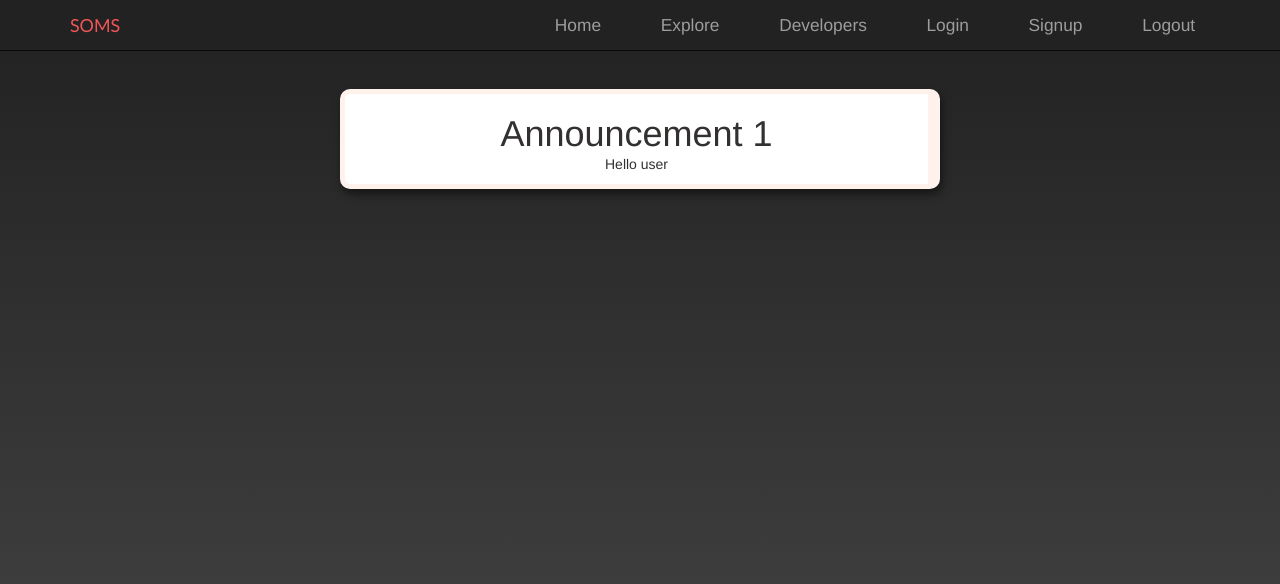
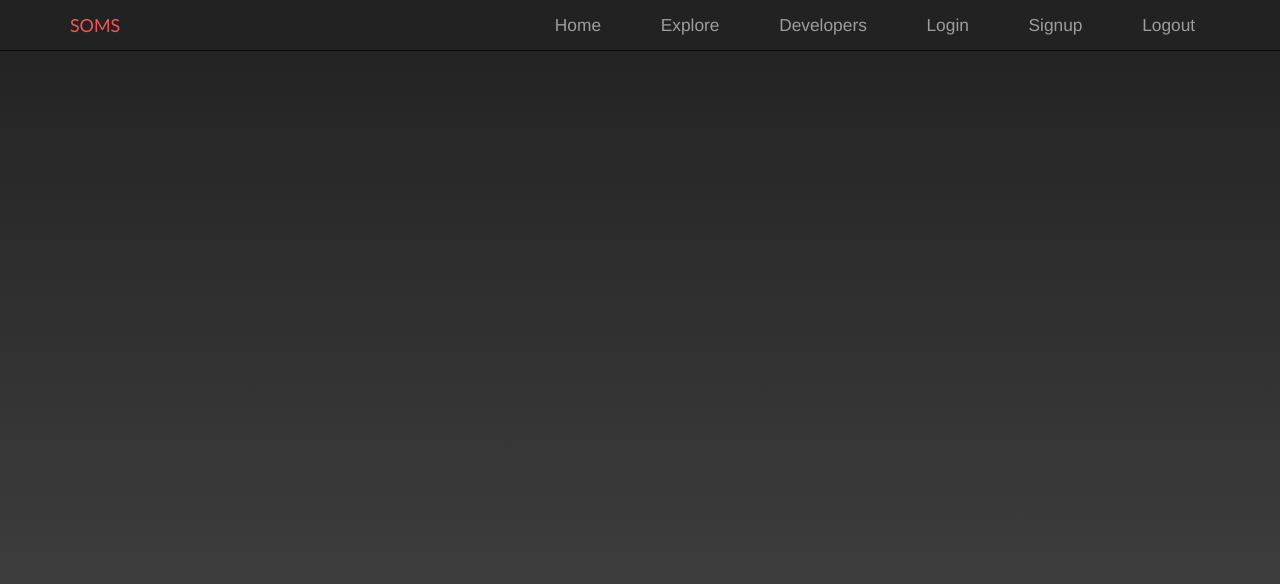
Before and after one commit to sethrodg/SOMS, a React (Create React App) app in the folder my-app/: page /announce in a window 1280 px wide. Shown: the top 584 px of the page. Built offline with nearby package versions, Linux system fonts and the light colour scheme; no server answers; the database is empty.

Commit message:
changed announcement animation

```diff
--- a/my-app/src/components/announce.js
+++ b/my-app/src/components/announce.js
@@ -4,14 +4,9 @@ import React, { useEffect, useState } from 'react';
 import { doc, onSnapshot, collection, query, where } from "firebase/firestore";
 import { db } from '../firebase';
 import "./announce.scss"
-const Announce = () => {
-  document.addEventListener("DOMContentLoaded", function(event) {
-  //var cards = Array.from(document.querySelectorAll(".card"));
-  var holder = document.querySelector("#holder");
-  var up = document.querySelector("#up");
-  var down = document.querySelector("#down");
 let announcementType = [];
 let announcement = [];
+const Announce = () => {
     const a = query(collection(db, "Announcement"))
     const unsubbb = onSnapshot(a, (querySnapshot) => {
         const response = querySnapshot.docs.map(doc => doc.data());
@@ -20,131 +15,28 @@ const Announce = () => {
             announcement.push(element.Announcement);
         });
         var counter = 0;
-        announcementType.forEach(item =>{
-          let parentnode = document.getElementById("holder");
-          let child = document.createElement("div");
-          child.classList = "card";
+        announcement.forEach(item => {
+            let parentnode = document.getElementById("AnnoucementHeader");
+            let child = document.createElement("li");
             let header = document.createTextNode(item);
-          let bodytext = document.createTextNode(counter);
-          child.append(header);
-          child.append(bodytext);
-          parentnode.append(child);
-          counter+=1;
+            child.appendChild(header);
+            parentnode.appendChild(child);
+            counter += 1;
         });
     });
-    // Set the visible range for the
-  // cards - Currently 2
-  var cards = Array.from(document.querySelectorAll(".card"));
-  var visibles = {
-      start: 0,
-      end: 1
-  };
-  var scrolled = false;
-  var setVisibles = function (range) {
-      for (var i = 0; i < cards.length; i++) {
-          cards[i].classList.remove("fading", "f1", "f2", "f3", "bottom", "top");
-      }
-      var uppers, lowers;
-      if (range.end !== cards.length) {
-          lowers = cards.slice(range.end);
-          for (var i = 0; i < lowers.length; i++) {
-              lowers[i].classList.add("fading");
-              lowers[i].classList.add("bottom");
-              if (i < 2) {
-                  lowers[i].classList.add("f".concat(i + 1));
-              }
-              else {
-                  lowers[i].classList.add("f3");
-              }
-          }
-      }
-      if (range.start !== 0) {
-          uppers = cards.slice(0, range.start);
-          for (var i = 0; i < uppers.length; i++) {
-              uppers[i].classList.add("fading");
-              uppers[i].classList.add("top");
-              if (i < uppers.length - 2) {
-                  uppers[i].classList.add("f3");
-              }
-              else {
-                  uppers[i].classList.add("f".concat(uppers.length - i));
-              }
-          }
-      }
-  };
-  var scrollAction = function (event) {
-      if (!scrolled) {
-          var scrolledDown = event.deltaY > 0;
-          if (scrolledDown) {
-              if (visibles.end < cards.length) {
-                  visibles.start += 1;
-                  visibles.end += 1;
-                  // console.log("Down");
-                  setVisibles(visibles);
-              }
-          }
-          else {
-              if (visibles.start > 0) {
-                  visibles.start -= 1;
-                  visibles.end -= 1;
-                  // console.log("Up");
-                  setVisibles(visibles);
-              }
-          }
-          scrolled = true;
-          setTimeout(function () {
-              scrolled = false;
-          }, 500);
-      }
-  };
-  setVisibles(visibles);
 
-  // document.addEventListener("DOMContentLoaded", function(event) {
-    // put your javascript code here
-    console.log('document is ready. I can sleep now');
-    holder?.addEventListener("mousewheel", scrollAction);
-    holder?.addEventListener("DOMMouseScroll", scrollAction);
-  });
 
     return (
-
         // <html>
-         <body>
-          <div id="holder">
-            <div class="card" id ="first">
-                <h1>Announcement 1</h1>
-                <p>Hello user</p>
+        <div>
+            <div class="scrolling-words-container">
+                <div class="scrolling-words-box">
+                    <ul>
+                        <li id="AnnoucementHeader">Announcements!</li>
+                    </ul>
                 </div>
-            <div class="card" id = "second">
-                <h1>Announcement 2</h1>
-                <p>This is the content for card 2. This makes the body of the card</p>
             </div>
-            {/* <div class="card">
-                <h1>Announcement 3</h1>
-                <p>This is the content for card 3. This makes the body of the card</p>
         </div>
-            <div class="card">
-                <h1>Announcement 4</h1>
-                <p>This is the content for card 4. This makes the body of the card</p>
-            </div>
-            <div class="card">
-                <h1>Announcement 5</h1>
-                <p>This is the content for card 5. This makes the body of the card</p>
-            </div>
-            <div class="card">
-                <h1>Announcement 6</h1>
-                <p>This is the content for card 6. This makes the body of the card</p>
-            </div> */}
-        </div>
-        <script src = "./testing.js"> </script>
-
-        </body>
-
-
-
-
     )
-
-
 }
 export default Announce;
--- a/my-app/src/components/announce.scss
+++ b/my-app/src/components/announce.scss
@@ -1,90 +1,49 @@
-div#holder {
-    padding-bottom: 30px;
-    padding-top: 30px;
-    position: relative;
+body {
+  height: 100vh;
+  display: flex;
+  align-items: center;
+  justify-content: center;
+}
 
-    div.card {
-      margin: 8px auto !important;
-      // width: calc(100vw / 3 - 10px);
-      width: 600px;
-      height: 100px;
-      border-right-width: 12px;
-      border-right-style: solid;
+.scrolling-words-container {
+  display: flex;
+  flex-direction: column;
+  align-items: center;
+  font-size: 2rem;
+  font-weight: 600;
+  color: white;
+}
 
-      // padding: 1px;
-      box-shadow: 2px 5px 8px rgba(0, 0, 0, .5);
-      border-radius: 10px;
-      background: white;
-      text-align:center;
-      animation: popup 0.5 ease;
-      transition: all 0.5s linear;
+.scrolling-words-box {
+  height: 10rem;
+  margin: auto;
+  overflow: hidden;
 
-      &.fading {
-        position: absolute;
-        right: 0;
-        left: 0;
+  ul {
+    margin: 0 0.625rem;
+    padding: 0;
+    animation: scrollUp 4s infinite;
 
-        &.f1 {
-          transform: scale(0.95);
-          z-index: -1;
-
-          &.top {
-            top: 15px;
-          }
-          &.bottom {
-            bottom: 15px;
-          }
-        }
-
-        &.f2 {
-          opacity: 0.5;
-           transform: scale(0.9);
-           z-index: -2;
-
-          &.top {
-            top: 0px;
-          }
-          &.bottom {
-            bottom: 0px;
-          }
-        }
-
-        &.f3 {
-           opacity: 0.0;
-           z-index: -3;
-
-          &.top {
-            // animation: fadeTop 0.5s ease;
-            top: -15px;
-          }
-          &.bottom {
-            // animation: fadeBottom 0.5s ease;
-            bottom: -15px;
-          }
-        }
-      }
+    li {
+      display: flex;
+      width: 100vw;
+      align-items: center;
+      justify-content: flex-end;
+      height: 10rem;
+      list-style: none;
     }
   }
+}
 
-  h1 {
-    margin-bottom: 0;
+// Variables
+$item-count: 3;
+
+@keyframes scrollUp {
+  @for $i from 1 through ($item-count - 1) {
+
+    #{($i * 25) - 10%},
+    #{$i * 25%} {
+      transform: translateY((-100% / $item-count) * $i);
+    }
   }
-  @keyframes popout {
-      0% {
-          opacity: 0;
-          transform: scale(1);
-          float: inline-start;
-          z-index: 1000;
-      }
-      50% {
-          opacity: 1;
-          transform: scale(1.05);
-          z-index: 1000;
-      }
-      100% {
-          transform: scale(1);
-          z-index: 1;
-          float: none;
-          z-index: 1;
-      }
-  }
+}
```
Also changed, not shown: 1 other file (tests, documents, lock files or other folders). Lines whose indentation alone changed are shown as unchanged.
